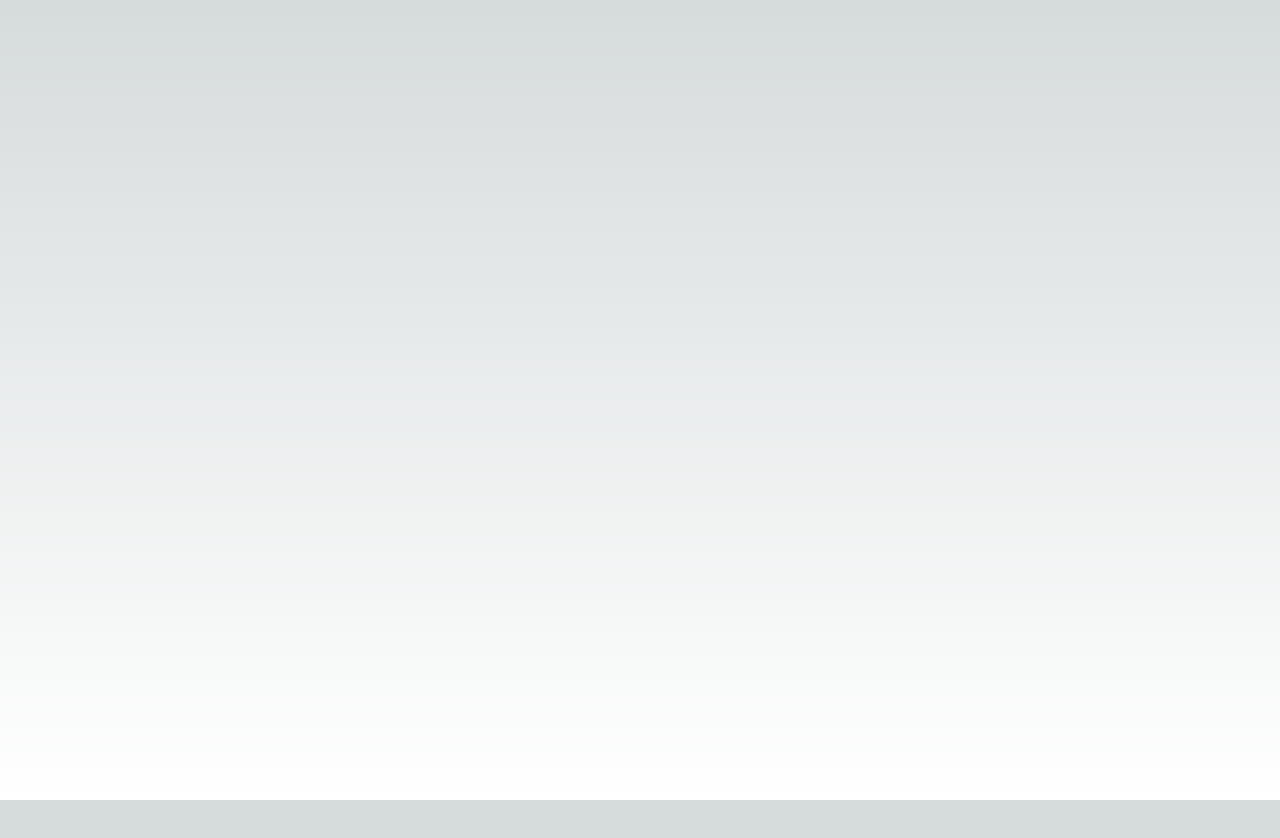
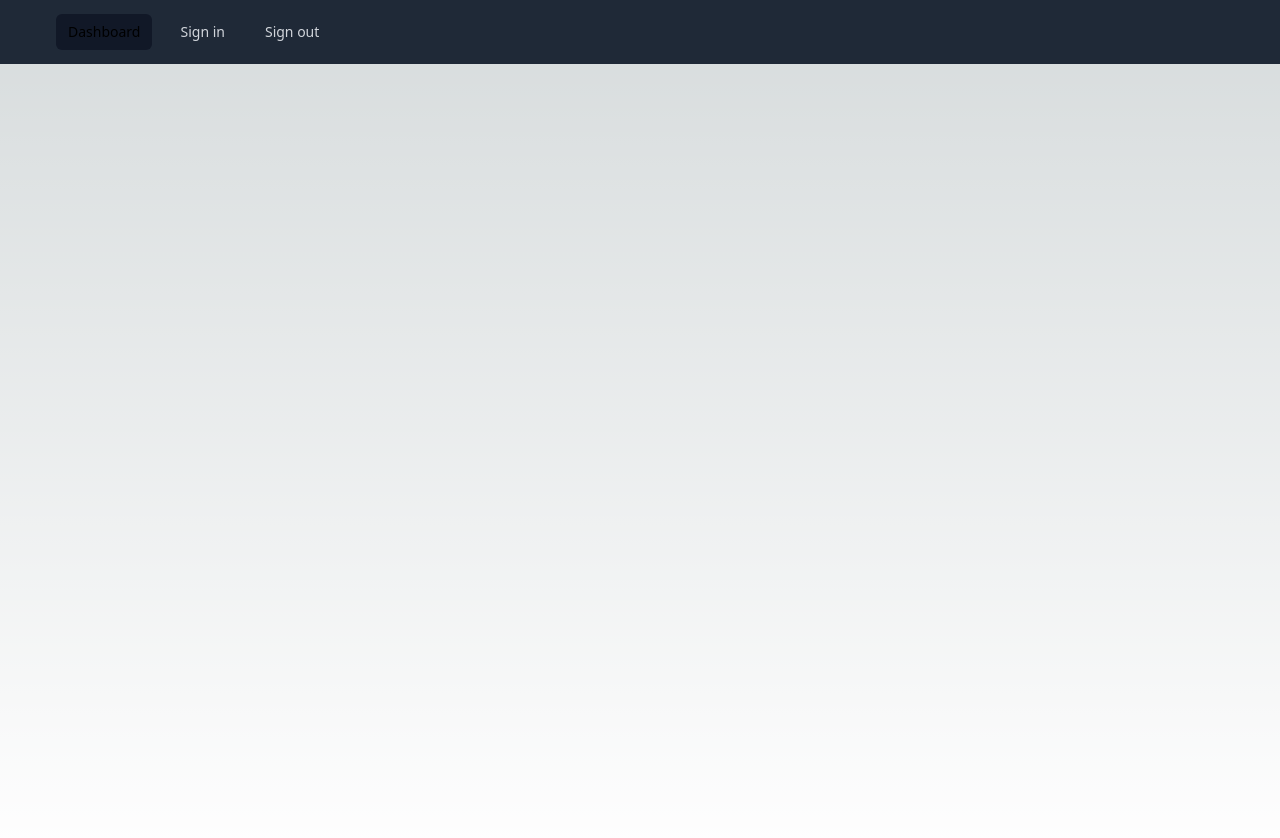
Before and after one commit to Mohsen-Bazmi/react-next, a Next.js app: page / in a window 1280 px wide. Shown: the top 838 px of the page. Before the commit the page ends 800 px from the top, so only its background shows below. Built offline with nearby package versions, Linux system fonts and the light colour scheme.

Commit message:
feat(nav): create the Nav bar

```diff
--- a/app/layout.tsx
+++ b/app/layout.tsx
@@ -1,8 +1,6 @@
+import Nav from '@/components/Nav'
 import './globals.css'
-import { Inter } from 'next/font/google'
 import { PropsWithChildren } from 'react'
-
-const inter = Inter({ subsets: ['latin'] })
 
 export const metadata = {
   title: 'Car Rental',
@@ -12,7 +10,8 @@ export const metadata = {
 export default function RootLayout({ children }: PropsWithChildren) {
   return (
     <html lang="en">
-      <body className={inter.className}>
+      <body >
+        <Nav />
         {children}
       </body>
     </html>
--- /dev/null
+++ b/components/Nav.tsx
@@ -0,0 +1,39 @@
+import URL from "next"
+import Link from "next/link";
+import { PropsWithChildren } from "react";
+import { UrlObject } from "url";
+
+type MenuItemProps = PropsWithChildren<{ href: string | UrlObject, className?: string }>;
+
+const MenuItem = ({ children, href, className = "" }: MenuItemProps) => {
+
+    let classes = className + "text-gray-300 hover:bg-gray-700 hover:text-white rounded-md px-3 py-2 text-sm font-medium";
+
+    return <Link href={href} className={classes}>{children}</Link>
+}
+
+
+const AuthMenu = () => <>
+    <MenuItem href="/api/signin" >Sign in</MenuItem>
+    <MenuItem href="/api/signout" >Sign out</MenuItem>
+</>
+
+
+
+const Nav = () => {
+
+    return <nav className="bg-gray-800">
+        <div className="mx-auto max-w-7xl px-2 sm:px-6 lg:px-8 ">
+            <div className="relative flex h-16 items-center justify-between">
+                <div className="hidden sm:ml-6 sm:block">
+                    <div className="flex space-x-4">
+                        <MenuItem href="/" className="bg-gray-900 text-white" aria-current="page">Dashboard</MenuItem>
+                        <AuthMenu />
+                    </div>
+                </div>
+            </div>
+        </div>
+    </nav>
+}
+
+export default Nav;
```
